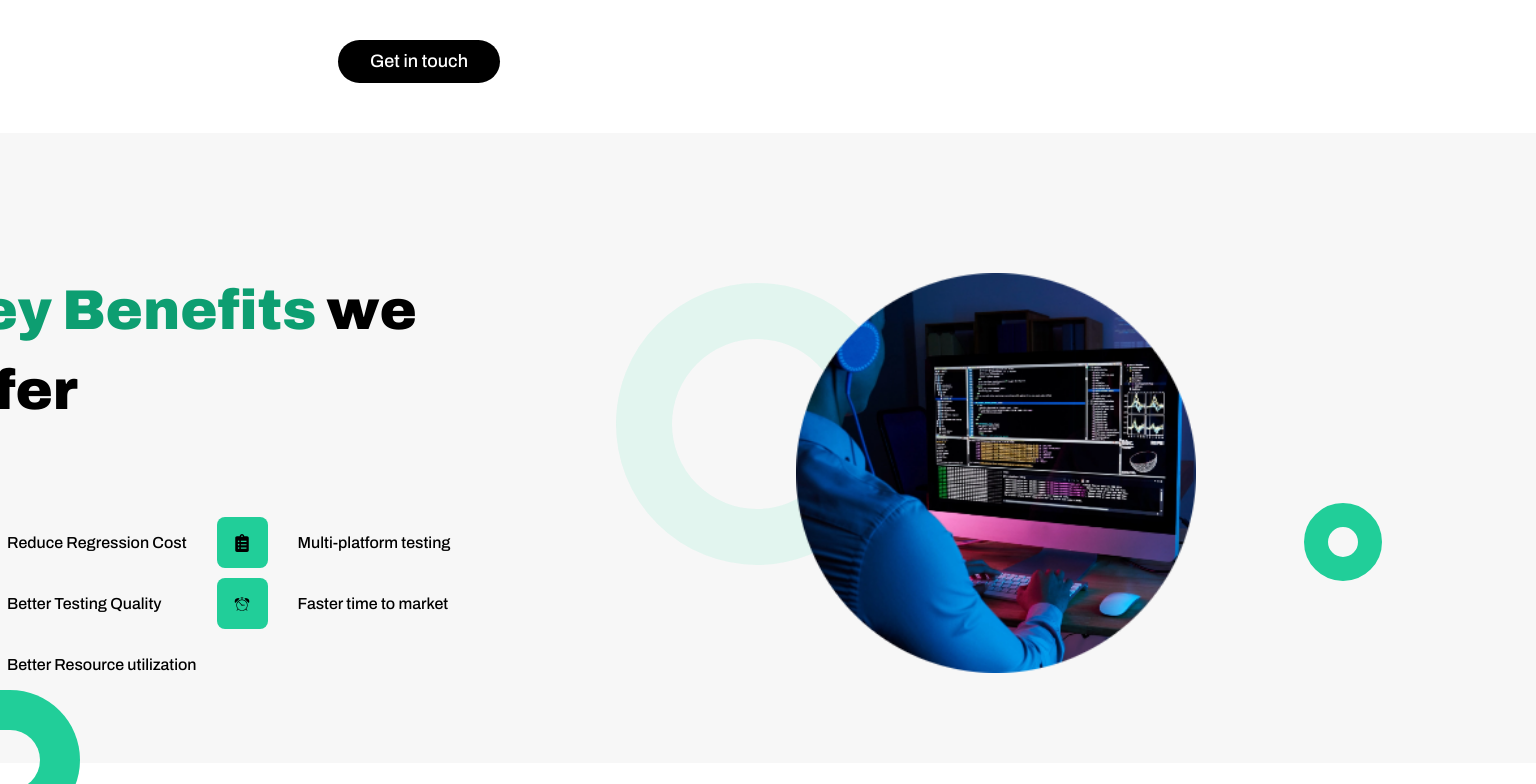
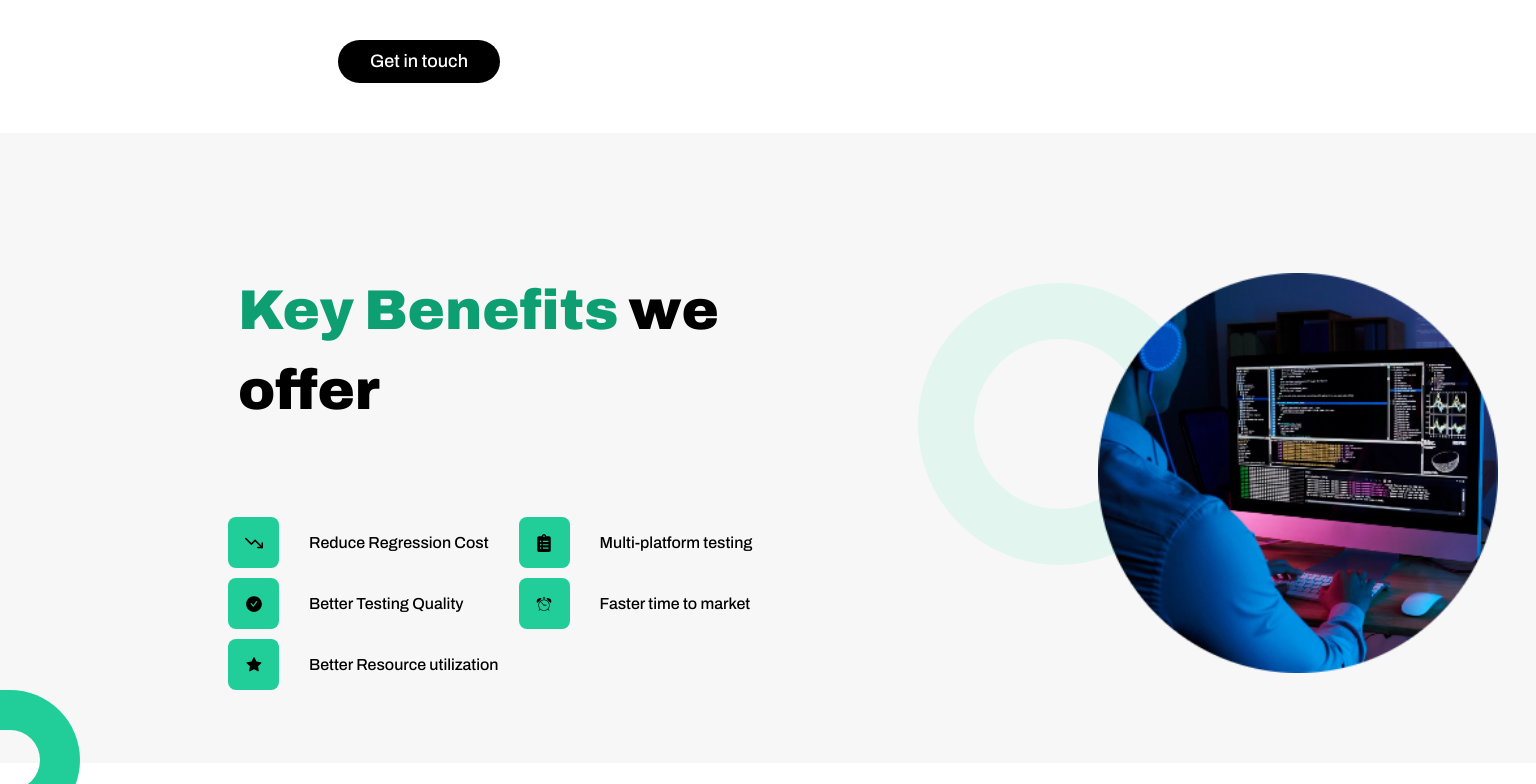
Before and after one commit to a11ysolutions/website, a React (Create React App) app: page /automation in a window 1536 px wide. Shown: the part 3420-4204 px from the top of the page. Built offline with nearby package versions, Linux system fonts and the light colour scheme.

Commit message:
fix: add display flex to shadowed section in automation

```diff
--- a/src/Components/Automation/Automation.css
+++ b/src/Components/Automation/Automation.css
@@ -293,10 +293,8 @@
   }
 
   .shadowed-section {
+    display: flex;
     padding: 20px;
-  }
-
-  .shadowed-section {
     align-items: center;
     justify-content: center;
   }
```
